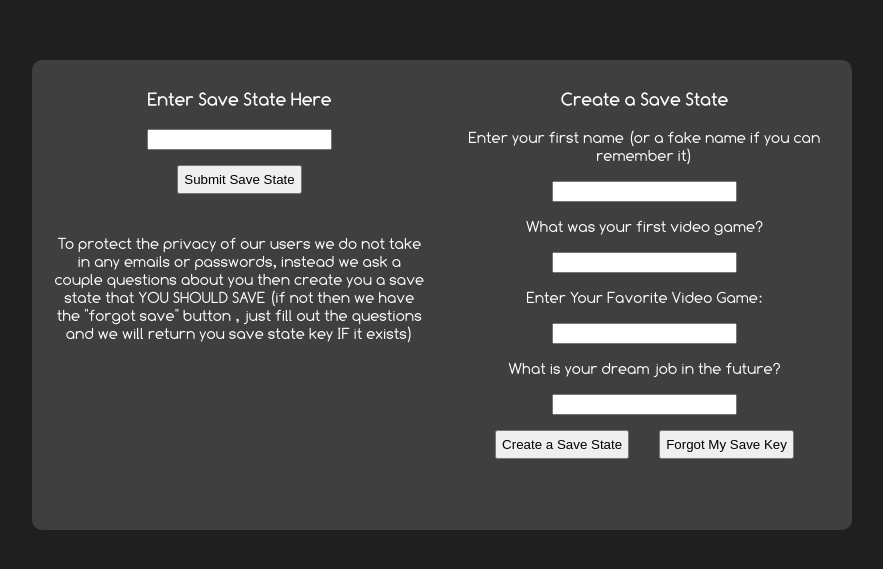
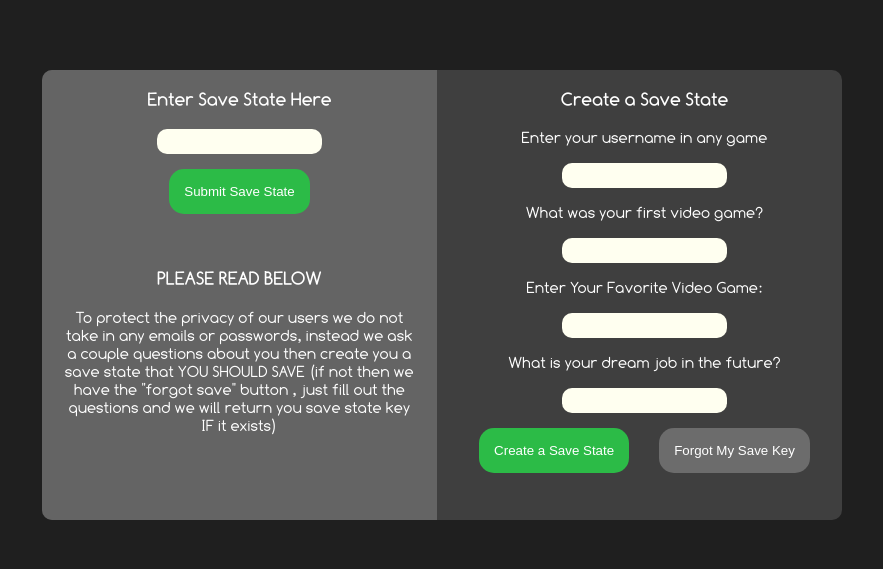
Before and after one commit to johnnystouffer/video-game-mapping, a React (Vite) app in the folder frontend/video-game-maps/: page /savestate in a window 1280 px wide. Shown: the part 105-674 px from the top of the page, without its empty margins (198-1081 px from the left). Built offline with nearby package versions, Linux system fonts and the light colour scheme.

Commit message:
Finishing the CSS for the login screen

```diff
--- a/frontend/video-game-maps/src/Login.css
+++ b/frontend/video-game-maps/src/Login.css
@@ -35,7 +35,7 @@ h3 {
     height: 450px;
     border-radius: 10px;
     background-color: rgb(63, 63, 63);
-    padding: 10px;
+    margin: 10px;
     display: grid;
     grid-template-columns: 1fr 1fr; /* Two columns of equal width */
     gap: 10px; /* Adjust the gap between columns as needed */
@@ -54,6 +54,8 @@ h3 {
 .login-screen {
     height: 100%;
     justify-content: center;
+    background: rgb(100, 100, 100);
+    border-radius: 10px 0px 0px 10px;
 }
 
 button {
@@ -62,5 +64,41 @@ button {
 }
 
 .privacy-text {
-    padding: 10px;
+    padding: 20px;
 }
+
+#make-state-button, #sign-in-button {
+    border: none;
+    background-color: #2cbb47;
+    color: white;
+    text-decoration: none;
+    padding: 15px;
+    border-radius: 15px;
+    transition: all linear 0.2s;
+}
+
+#make-state-button:hover, #sign-in-button:hover {
+    background-color: #229637;
+}
+
+#forgot-state-button {
+    border: none;
+    background-color: #6c6c6c;
+    color: white;
+    text-decoration: none;
+    padding: 15px;
+    border-radius: 15px;
+    transition: all linear 0.2s;
+}
+
+#forgot-state-button:hover {
+    background-color: #7c7c7c;
+}
+
+input {
+    border-radius: 10px;
+    border: none;
+    padding: 5px;
+    font-family: comfortaa;
+    background: #FFFFF0;
+}
--- a/frontend/video-game-maps/src/Login.jsx
+++ b/frontend/video-game-maps/src/Login.jsx
@@ -15,12 +15,13 @@ const Login = () => {
                 <input className='sign-in' type="text" /> <br />
                 <button id='sign-in-button'> Submit Save State</button>
                 <div className='privacy-text'>
+                <h3> PLEASE READ BELOW</h3>
                 <p> To protect the privacy of our users we do not take in any emails or passwords, instead we ask a couple questions about you then create you a save state that YOU SHOULD SAVE (if not then we have the "forgot save" button , just fill out the questions and we will return you save state key IF it exists)</p>
                 </div>
             </div>
             <div className='sign-up'>
                 <h3> Create a Save State </h3>
-                <p> Enter your first name (or a fake name if you can remember it)</p>
+                <p> Enter your username in any game</p>
                 <input className='first-name-user' type="text" />
                 <p> What was your first video game? </p>
                 <input className='fav-job' type="text" />
```
